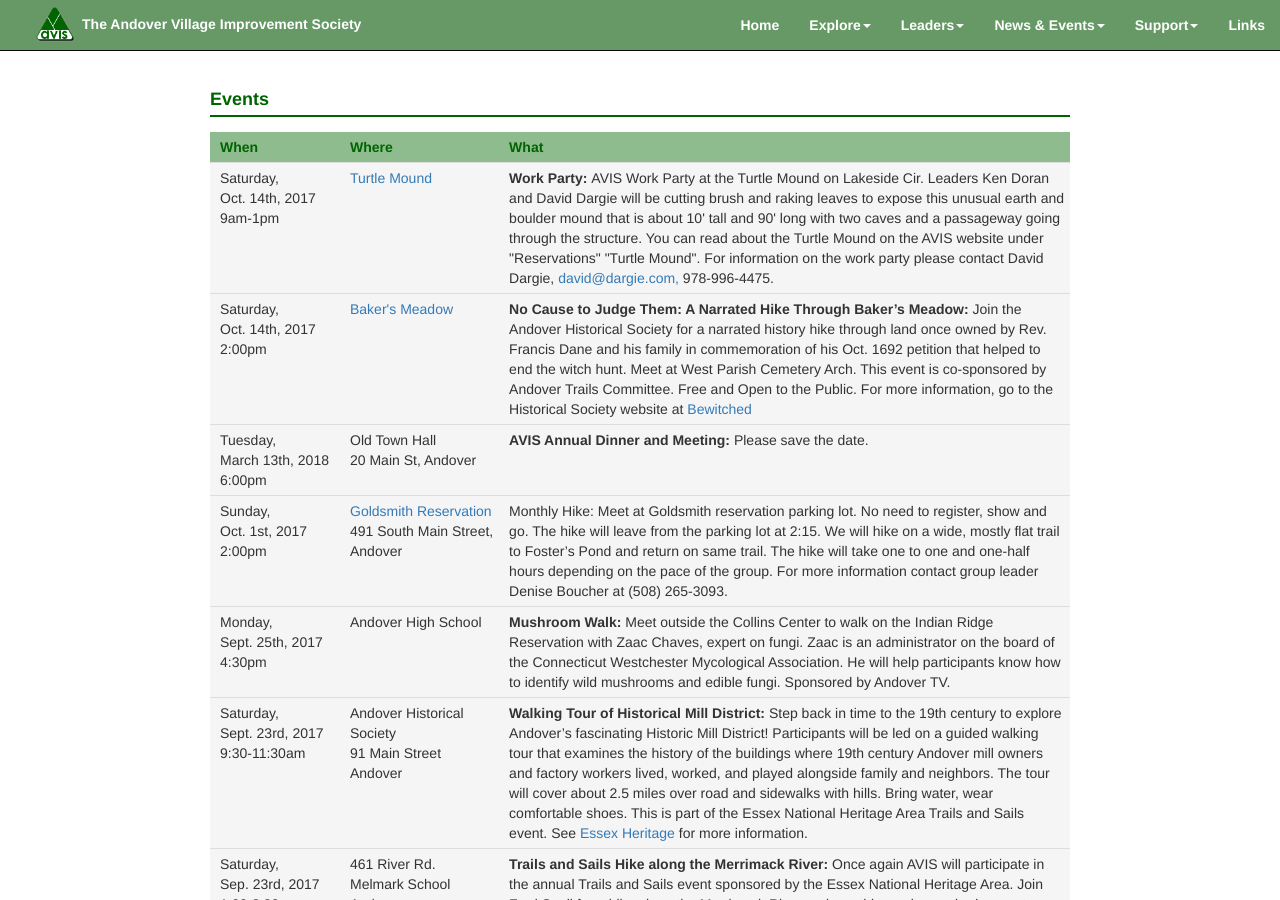
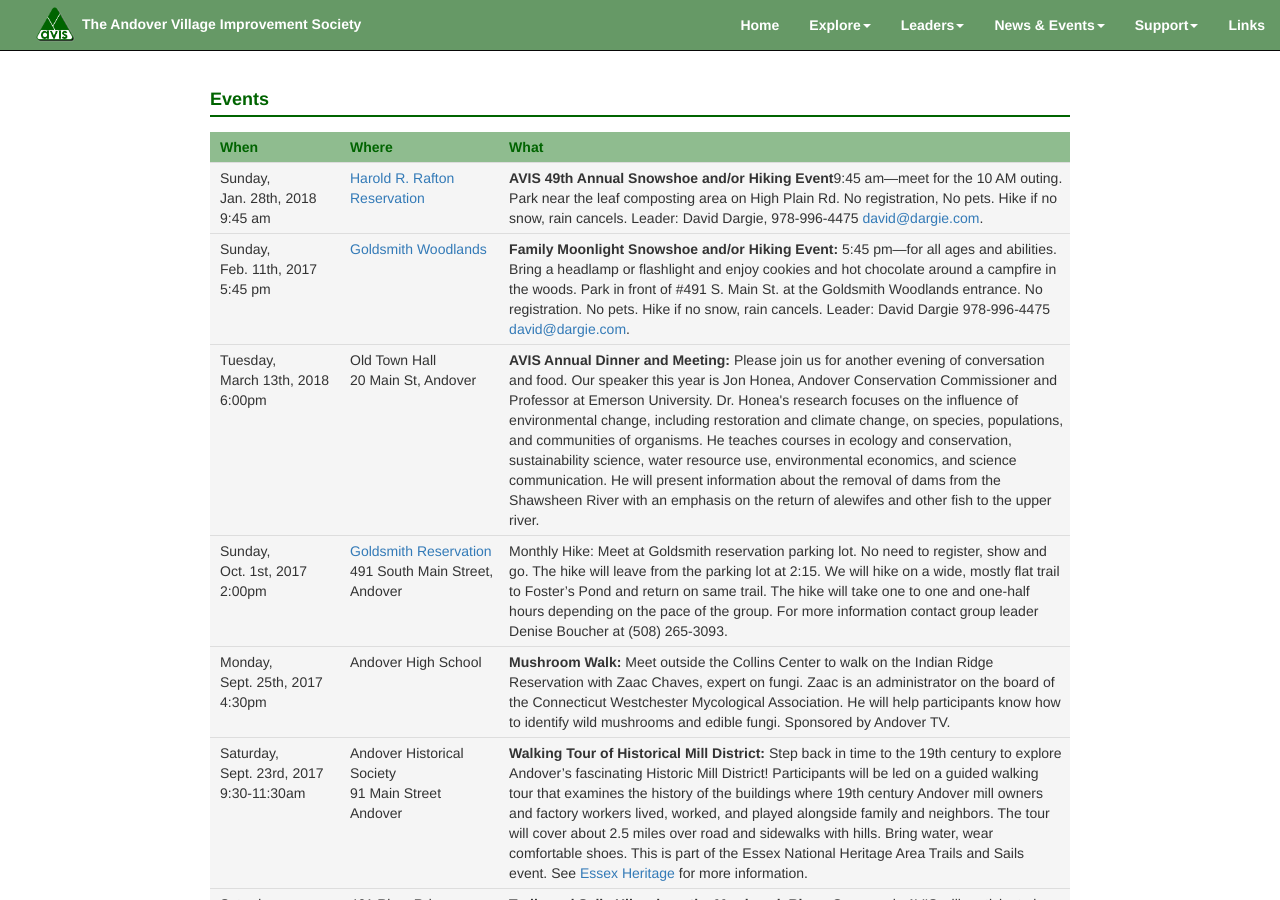
Before and after one commit to avisandover/avis-website, a Jekyll site: the page built from events.html, in a window 1280 px wide and 900 px high. Built offline with Jekyll 4.4.1, drawn with Linux system fonts in a browser that asks for light colours.

Commit message:
Update events.html

```diff
--- a/events.html
+++ b/events.html
@@ -16,27 +16,27 @@
     </thead>
 					<tr>
 						<td>
-							Saturday,<br>
-							Oct. 14th, 2017<br>
-							9am-1pm<br>
+							Sunday,<br>
+							Jan. 28th, 2018<br>
+							9:45 am<br>
 						</td>
 						<td>
-						<a href="turtle.html" target="_blank">Turtle Mound</a>
+						<a href="rafton.html" target="_blank">Harold R. Rafton Reservation</a>
 						</td>
-						<td><strong>Work Party:  </strong>AVIS Work Party at the Turtle Mound on Lakeside Cir. Leaders Ken Doran and David Dargie will be cutting brush and raking leaves to expose this unusual earth and boulder mound that is about 10' tall and 90' long with two caves and a passageway going through the structure. You can read about the Turtle Mound on the AVIS website under "Reservations" "Turtle Mound". For information on the work party please contact David Dargie, <a href="mailto:david@dargie.com" target="_blank">david@dargie.com,</a> 978-996-4475.
+						<td><strong>AVIS 49th Annual Snowshoe and/or Hiking Event</strong>9:45 am—meet for the 10 AM outing. Park near the leaf composting area on High Plain Rd. No registration, No pets. Hike if no snow, rain cancels. Leader: David Dargie, 978-996-4475 <a href="mailto:david@dargie.com" target="_blank">david@dargie.com</a>.
 
 						</td>
 					</tr>
 	  				<tr>
 						<td>
-							Saturday,<br>
-							Oct. 14th, 2017<br>
-							2:00pm<br>
+							Sunday,<br>
+							Feb. 11th, 2017<br>
+							5:45 pm<br>
 						</td>
 						<td>
-						<a href="bakers.html" target="_blank">Baker's Meadow</a>
+						<a href="goldsmith.html" target="_blank">Goldsmith Woodlands</a>
 						</td>
-						<td><strong>No Cause to Judge Them: A Narrated Hike Through Baker’s Meadow:  </strong>Join the Andover Historical Society for a narrated history hike through land once owned by Rev. Francis Dane and his family in commemoration of his Oct. 1692 petition that helped to end the witch hunt. Meet at West Parish Cemetery Arch. This event is co-sponsored by Andover Trails Committee. Free and Open to the Public. For more information, go to the Historical Society website at <a href="http://www.andoverhistorical.org/programs" target="_blank">Bewitched</a>
+						<td><strong>Family Moonlight Snowshoe and/or Hiking Event:  </strong>5:45 pm—for all ages and abilities. Bring a headlamp or flashlight and enjoy cookies and hot chocolate around a campfire in the woods. Park in front of #491 S. Main St. at the Goldsmith Woodlands entrance. No registration. No pets. Hike if no snow, rain cancels. Leader: David Dargie 978-996-4475 <a href="mailto:david@dargie.com" target="_blank">david@dargie.com</a>.
 						</td>
 					</tr>
 					<tr>
@@ -49,7 +49,7 @@
 							Old Town Hall<br>
 							20 Main St, Andover<br>
 						</td>
-						<td><strong>AVIS Annual Dinner and Meeting: </strong>Please save the date.<br>
+						<td><strong>AVIS Annual Dinner and Meeting: </strong>Please join us for another evening of conversation and food. Our speaker this year is Jon Honea, Andover Conservation Commissioner and Professor at Emerson University.  Dr. Honea's research focuses on the influence of environmental change, including restoration and climate change, on species, populations, and communities of organisms. He teaches courses in ecology and conservation, sustainability science, water resource use, environmental economics, and science communication. He will present information about the removal of dams from the Shawsheen River with an emphasis on the return of alewifes and other fish to the upper river.<br>
 						</td>
 					</tr>
 	  				<tr>
```
